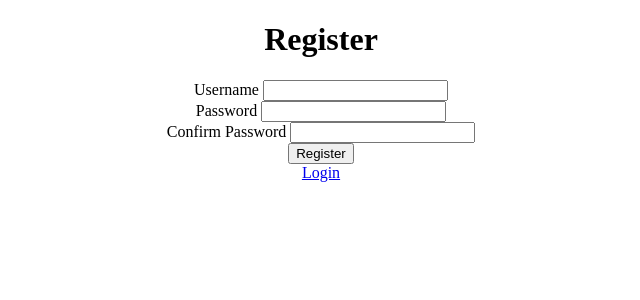
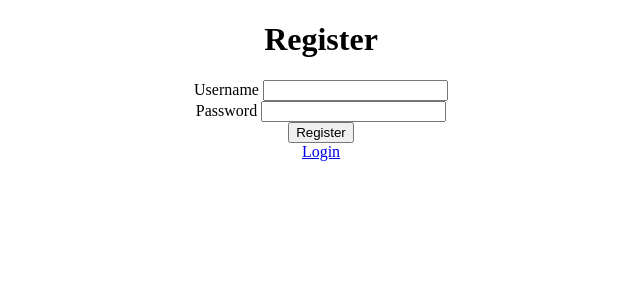
Before and after one commit to GraphiteApp/GraphiteTeacher, a Django app: page /register in a window 1280 px wide. Shown: the top 300 px of the page, without its empty margins (319-959 px from the left). Run offline with Django 4.2, Linux system fonts and the light colour scheme; parts of the project's set-up code (start-up, migrations or seed data) failed here and were passed over.

Commit message:
remove requirement to confirm password

```diff
--- a/templates/ClassMonitor/register.html
+++ b/templates/ClassMonitor/register.html
@@ -20,10 +20,6 @@
                 <input type="password" name="password" id="password" value="" required>
             </div>
             <div>
-                <label for="confirm_password">Confirm Password</label>
-                <input type="password" name="confirm_password" id="confirm_password" value="" required>
-            </div>
-            <div>
                 <input type="submit" value="Register">
             </div>
         </form>
```
